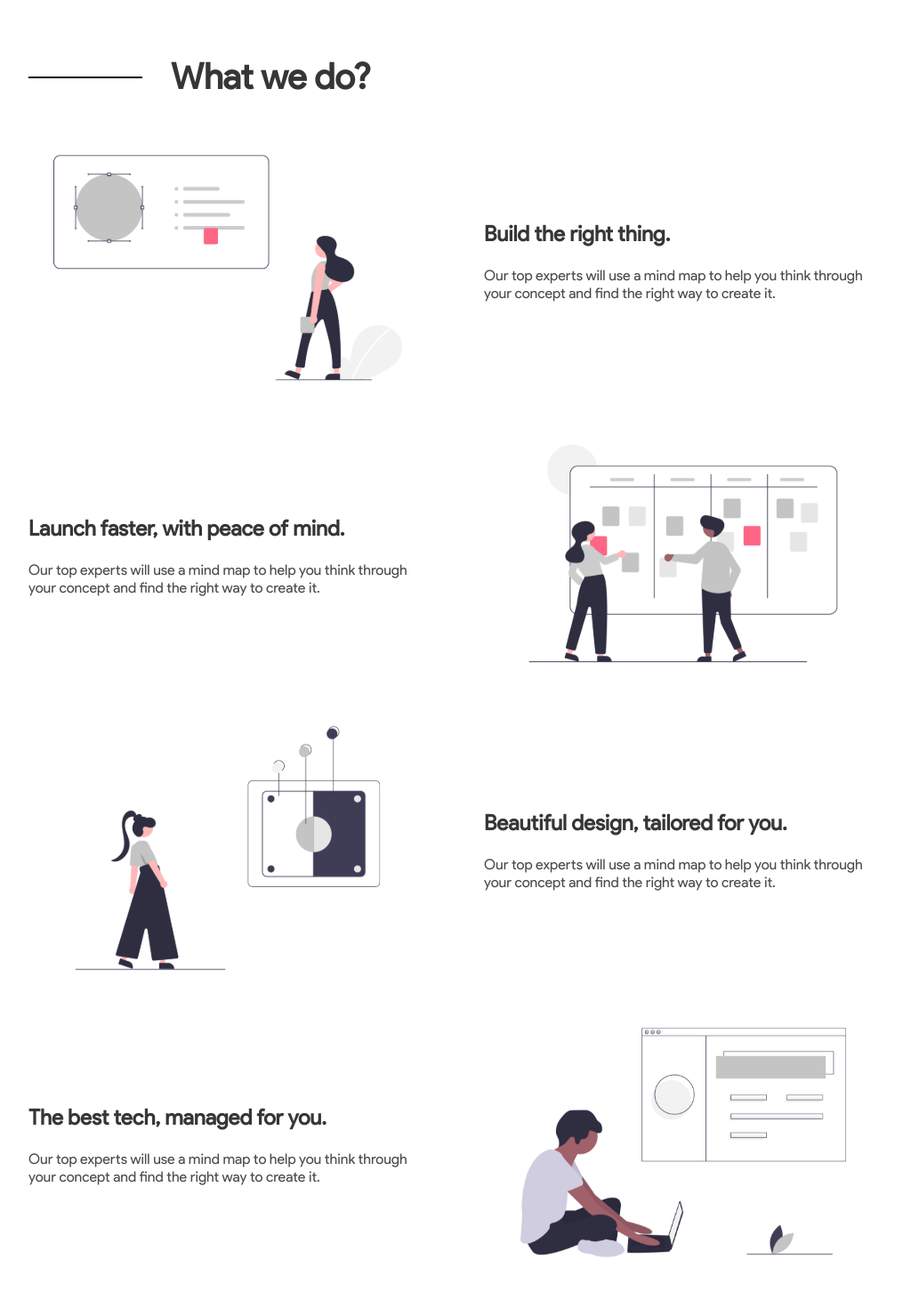
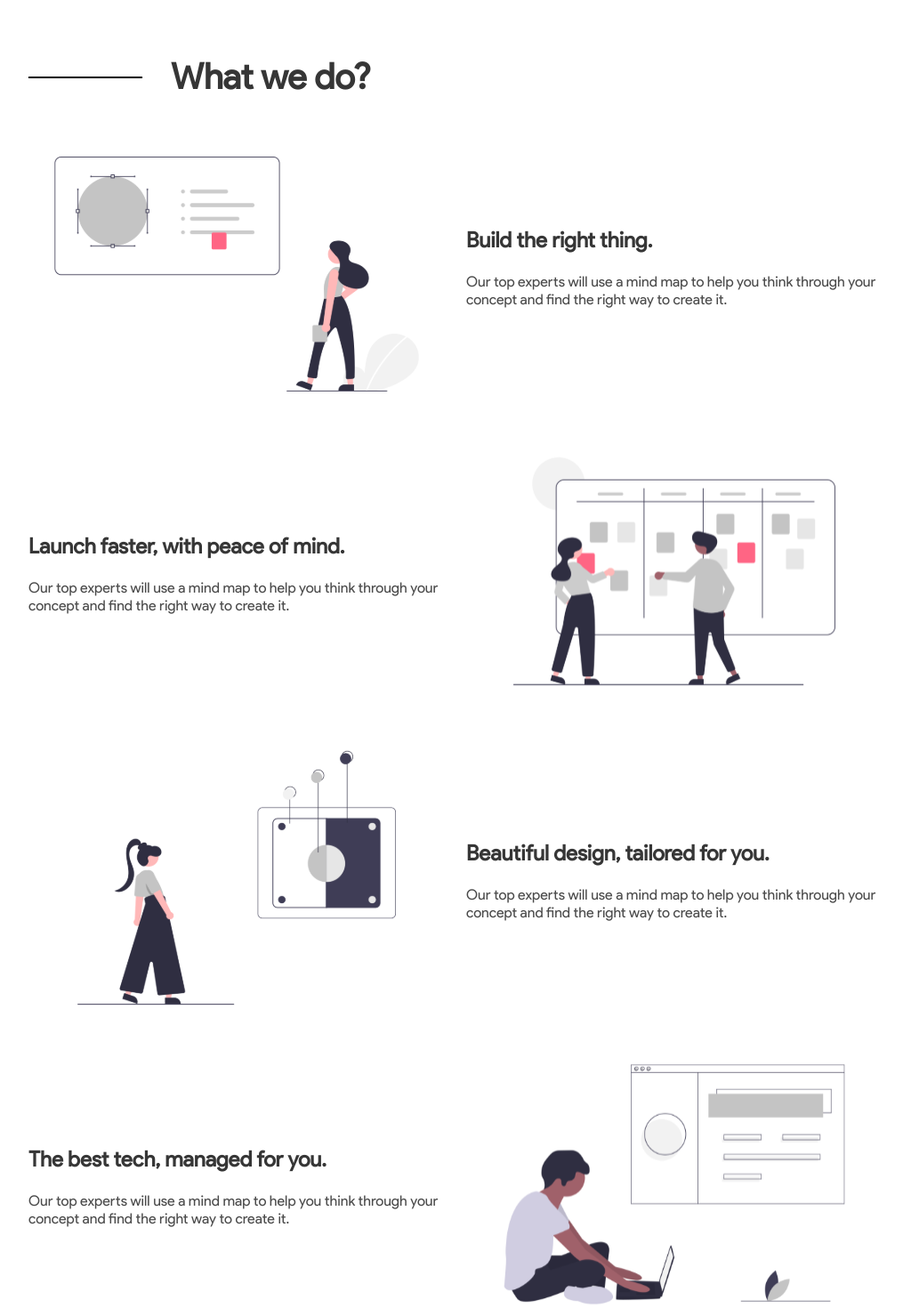
Before and after one commit to fortylinesio/web, a React (Create React App) app: page / in a window 1280 px wide. Shown: the part 560-2030 px from the top of the page at 89% size, without its empty margins (128-1143 px from the left). Built offline with nearby package versions, Linux system fonts and the light colour scheme.

Commit message:
fix: fixed right space bug

```diff
--- a/src/components/projects/index.tsx
+++ b/src/components/projects/index.tsx
@@ -17,7 +17,7 @@ export const Projects = () => {
       <div className='app-section-spacer' />
 
       <div className=''>
-        <div className='columns has-text-centered-mobile is-variable is-8 is-align-items-center'>
+        <div className='columns has-text-centered-mobile is-8 is-align-items-center'>
           <div className='column'>
             <div className='title is-4'>{strings.projects_tezbus_title}</div>
             <div className=''>{strings.projects_tezbus_subtitle}</div>
@@ -29,7 +29,7 @@ export const Projects = () => {
 
         <div className='app-section-spacer' />
 
-        <div className='columns has-text-centered-mobile is-variable is-8 is-align-items-center reverse-on-mobile'>
+        <div className='columns has-text-centered-mobile is-8 is-align-items-center reverse-on-mobile'>
           <div className='column'>
             <img src={ImageChkSnd} />
           </div>
--- a/src/components/what-we-do/index.tsx
+++ b/src/components/what-we-do/index.tsx
@@ -18,7 +18,7 @@ export const WhatWeDo = () => {
       </div>
 
       <div className=''>
-        <div className='columns has-text-centered-mobile is-variable is-8 is-align-items-center reverse-on-mobile'>
+        <div className='columns has-text-centered-mobile is-8 is-align-items-center reverse-on-mobile'>
           <div className='column'>
             <img src={ImageFirst} />
           </div>
@@ -29,7 +29,7 @@ export const WhatWeDo = () => {
           </div>
         </div>
 
-        <div className='columns has-text-centered-mobile is-variable is-8 is-align-items-center'>
+        <div className='columns has-text-centered-mobile is-8 is-align-items-center'>
           <div className='column'>
             <div className='title is-4'>{strings.what_we_do_second_title}</div>
             <div />
@@ -40,7 +40,7 @@ export const WhatWeDo = () => {
           </div>
         </div>
 
-        <div className='columns has-text-centered-mobile is-variable is-8 is-align-items-center reverse-on-mobile'>
+        <div className='columns has-text-centered-mobile is-8 is-align-items-center reverse-on-mobile'>
           <div className='column'>
             <img src={ImageThird} />
           </div>
@@ -51,7 +51,7 @@ export const WhatWeDo = () => {
           </div>
         </div>
 
-        <div className='columns has-text-centered-mobile is-variable is-8 is-align-items-center'>
+        <div className='columns has-text-centered-mobile is-8 is-align-items-center'>
           <div className='column'>
             <div className='title is-4'>{strings.what_we_do_fourth_title}</div>
             <div />
```
